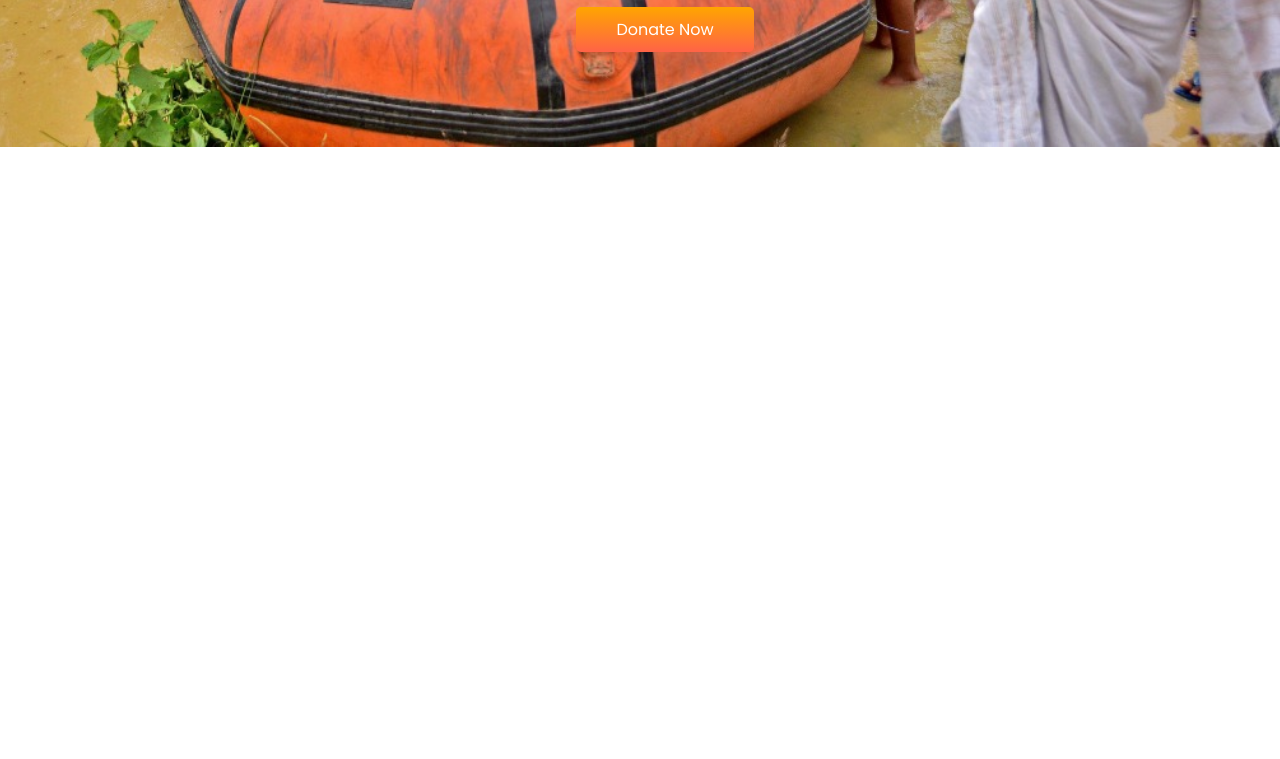
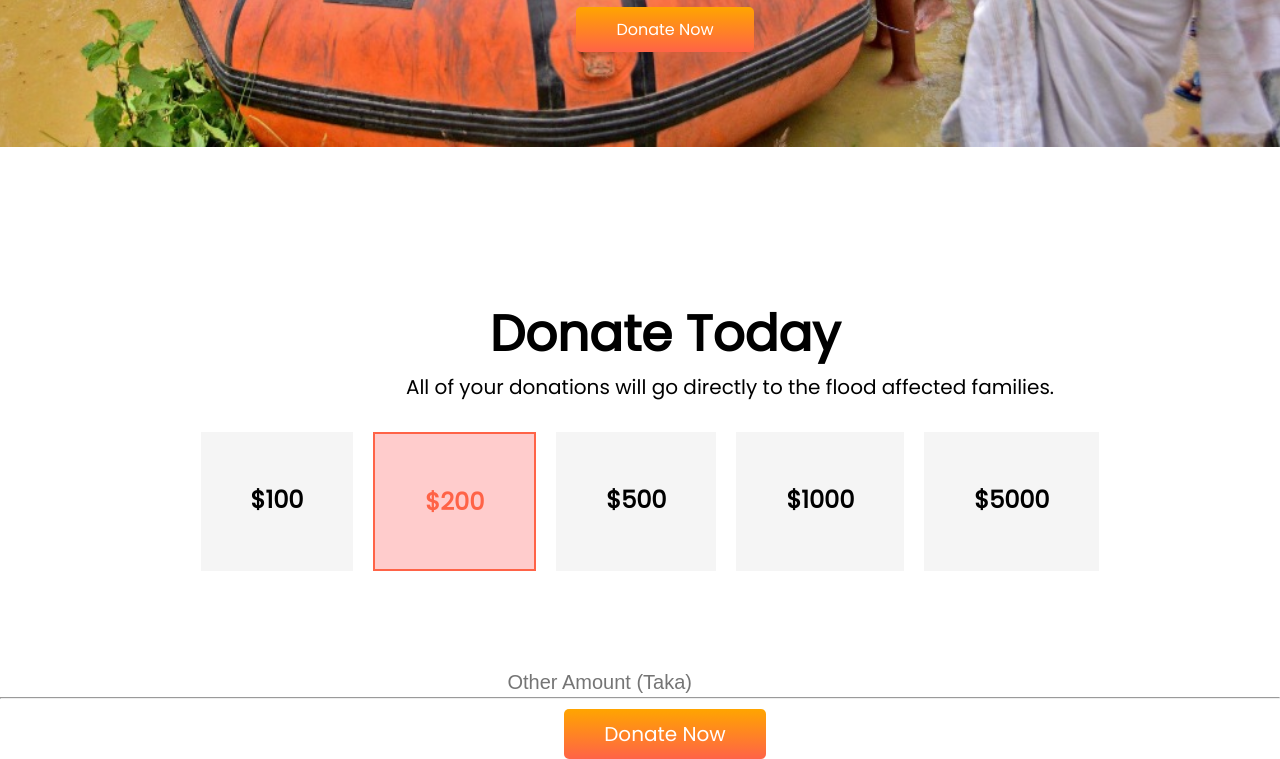
Before and after one commit to soumenmondal593/assignment-01, a plain HTML site: page index.html in a window 1280 px wide. Shown: the part 653-1412 px from the top of the page. Before the commit the page ends 1005 px from the top, so only its background shows below. Drawn offline with Linux system fonts and the light colour scheme.

Commit message:
second section

```diff
--- a/index.html
+++ b/index.html
@@ -30,6 +30,57 @@
 
     <!-- first section complete -->
 
+   <section class="donate">
+      <div>
+        <h1>Donate Today</h1>
+        <p>
+          All of your donations will go directly to the flood affected families.
+        </p>
+      </div>
+
+      <div class="flex-container">
+        <div class="flex">
+          <h2>$100</h2>
+        </div>
+
+        <div class="flex highlight">
+          <h2>$200</h2>
+        </div>
+
+        <div class="flex">
+          <h2>$500</h2>
+        </div>
+
+        <div class="flex">
+          <h2>$1000</h2>
+        </div>
+
+        <div class="flex">
+          <h2>$5000</h2>
+        </div>
+      </div>
+
+      <div class="other">
+        <input
+          type="text"
+          id="username"
+          name="username"
+          placeholder="Other Amount (Taka)"
+        />
+
+        <hr
+          style="
+            height: 50%;
+            border: width 50%;
+            color: gray;
+            background-color: gray;
+          "
+        />
+
+        <a class="link-button" target="_blank" href="">Donate Now</a>
+      </div>
+    </section>
+    <!-- section 2 complete donate today -->
 
 
 
--- a/style.css
+++ b/style.css
@@ -56,3 +56,53 @@ p {
 
 
 /* backgorund image first section complete */
+
+.donate h1 {
+  font-size: 50px;
+  text-align: center;
+  color: black;
+  padding: 150px;
+  margin-left: 50px;
+
+}
+
+.donate p {
+  font-size: 20px;
+  text-align: center;
+  color: black;
+  margin-top: -150px;
+
+}
+
+.flex-container {
+  display: flex;
+  justify-content: center;
+  margin-top: 30px;
+}
+
+.flex {
+  margin-left: 20px;
+  background-color: whitesmoke;
+  padding: 50px;
+
+}
+
+.highlight {
+  background-color: #ffcccc;
+  border: 2px solid tomato;
+  color: tomato;
+
+}
+
+.other {
+  font-size: 20px;
+  text-align: center;
+  color: black;
+
+}
+
+#username {
+  border: none;
+  font-size: 20px;
+  margin-top: 100px;
+}
```
